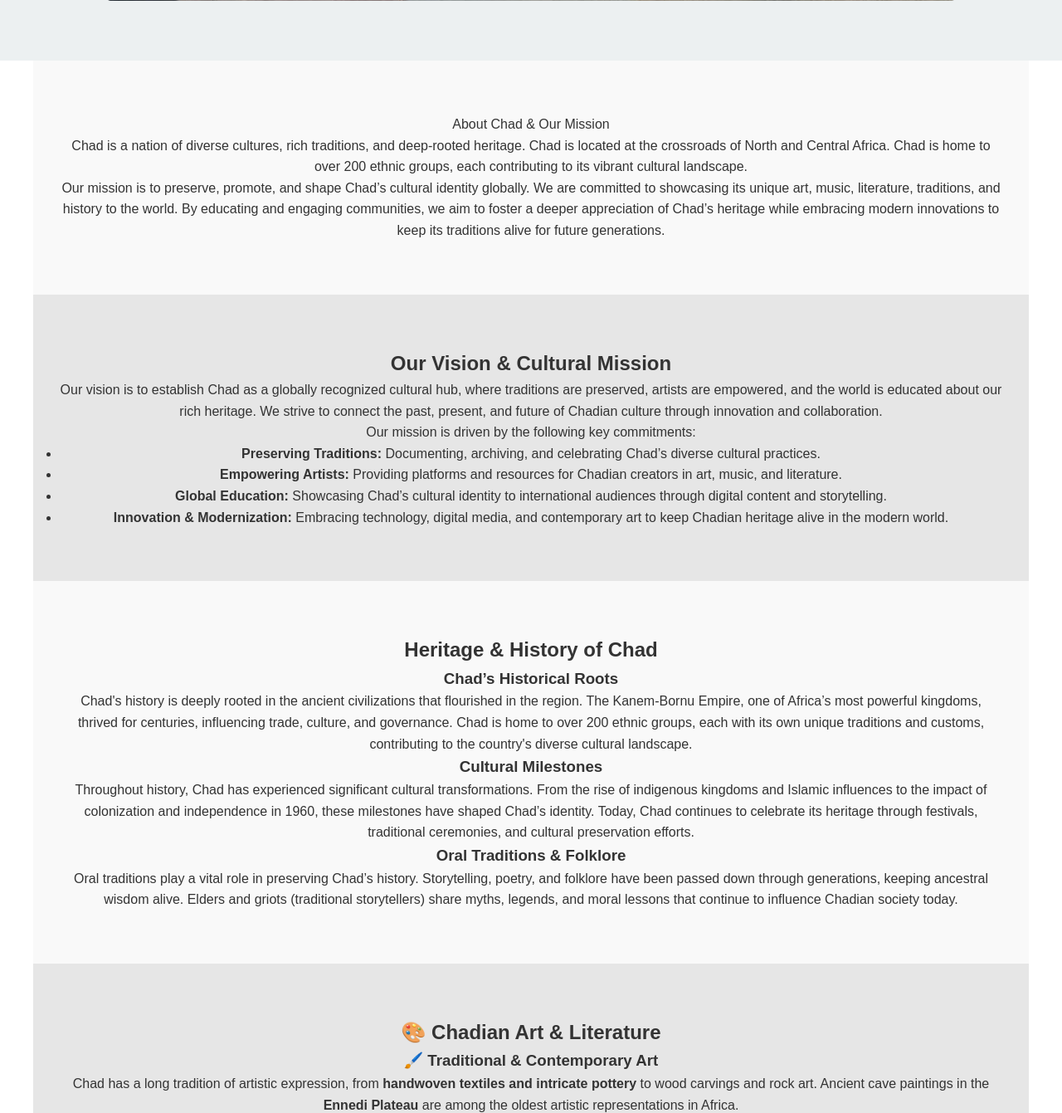
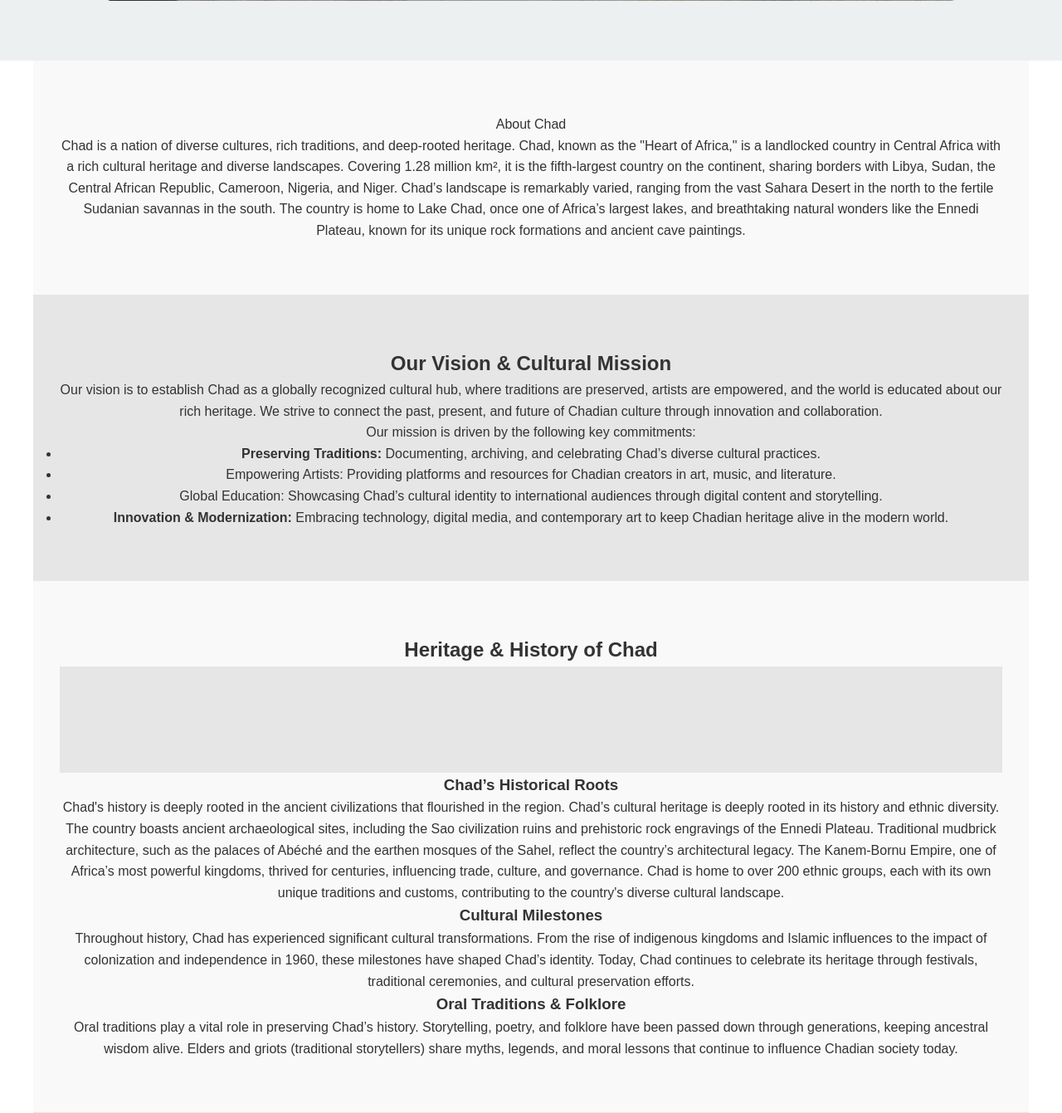
Before and after one commit to Alvila25/tmc, a Django app: page / in a window 1280 px wide. Shown: the part 1130-2471 px from the top of the page at 83% size. Run offline with Django 5.2, Linux system fonts and the light colour scheme.

Commit message:
Update home.html

```diff
--- a/home/templates/home.html
+++ b/home/templates/home.html
@@ -1,9 +1,9 @@
 <!DOCTYPE html>
-<html lang="en">
+<html lang="en" dir="ltr">
 <head>
     <meta charset="UTF-8">
     <meta name="viewport" content="width=device-width, initial-scale=1.0">
-    <title>Chadian Cultural Heritage</title>
+    <title data-lang="page_title">Chad My Culture</title>
     <style>
         * { margin: 0; padding: 0; box-sizing: border-box; }
         body { font-family: Arial, sans-serif; line-height: 1.6; color: #333; }
@@ -26,6 +26,8 @@
         .section:nth-child(odd) { background: #f9f9f9; }
         .section:nth-child(even) { background: #e6e6e6; }
         @media (max-width: 768px) { .nav-links { flex-direction: column; } .hero h1 { font-size: 1.8rem; } }
+        #language-select {
+      margin-left: auto; }
     </style>
 </head>
 <body>
@@ -67,39 +69,41 @@
     </div>
 </header>
 
-    <!--About Chad and Our Mission-->
+    <!--About Chad-->
     <section id="about" class="section">
-       <h2 data-lang="section_about"></h2>About Chad & Our Mission</h2>
+       <h2 data-lang="section_about"></h2>About Chad</h2>
         <p data-lang="about_text">
-           Chad is a nation of diverse cultures, rich traditions, and deep-rooted heritage. Chad is located at the crossroads of North and Central Africa.
-         Chad is home to over 200 ethnic groups, each contributing to its vibrant cultural landscape.</p>
-        <p>
-            Our mission is to preserve, promote, and shape Chad’s cultural identity globally. We are committed to showcasing its unique art, music, literature, traditions, and history to the world. By educating and engaging communities, we aim to foster a deeper appreciation of Chad’s heritage while embracing modern innovations to keep its traditions alive for future generations.
+            Chad is a nation of diverse cultures, rich traditions, and deep-rooted heritage. Chad, known as the "Heart of Africa," is a landlocked country in Central Africa with a rich cultural heritage and diverse landscapes.
+            Covering 1.28 million km², it is the fifth-largest country on the continent, sharing borders with Libya, Sudan, the Central African Republic, Cameroon, Nigeria, and Niger.
+            Chad’s landscape is remarkably varied, ranging from the vast Sahara Desert in the north to the fertile Sudanian savannas in the south.
+            The country is home to Lake Chad, once one of Africa’s largest lakes, and breathtaking natural wonders like the Ennedi Plateau, known for its unique rock formations and ancient cave paintings.
         </p>
     </section>
 
     <!--Our Vision and Cultural Mission-->
     <section id="vision" class="section">
         <h2 data-lang="section_vision">Our Vision & Cultural Mission</h2>
-        <p data-lang="vision_text">
-         Our vision is to establish Chad as a globally recognized cultural hub, where traditions are preserved, artists are empowered, and the world is educated about our rich heritage. We strive to connect the past, present, and future of Chadian culture through innovation and collaboration.</p>
-        <p>Our mission is driven by the following key commitments:</p>
+        <p data-lang="vision_text">Our vision is to establish Chad as a globally recognized cultural hub, where traditions are preserved, artists are empowered, and the world is educated about our rich heritage.
+            We strive to connect the past, present, and future of Chadian culture through innovation and collaboration.</p>
+        <p  data-lang="vision_text">Our mission is driven by the following key commitments:</p>
         <ul>
-            <li><strong>Preserving Traditions:</strong> Documenting, archiving, and celebrating Chad’s diverse cultural practices.</li>
-            <li><strong>Empowering Artists:</strong> Providing platforms and resources for Chadian creators in art, music, and literature.</li>
-            <li><strong>Global Education:</strong> Showcasing Chad’s cultural identity to international audiences through digital content and storytelling.</li>
-            <li><strong>Innovation & Modernization:</strong> Embracing technology, digital media, and contemporary art to keep Chadian heritage alive in the modern world.</li>
+            <li><strong data-lang="vision_text">Preserving Traditions:</strong> Documenting, archiving, and celebrating Chad’s diverse cultural practices.</li>
+            <li><strong data-lang="vision_text"></strong>Empowering Artists:</strong> Providing platforms and resources for Chadian creators in art, music, and literature.</li>
+            <li><strong data-lang="vision_text"></strong>Global Education:</strong> Showcasing Chad’s cultural identity to international audiences through digital content and storytelling.</li>
+            <li><strong data-lang="vision_text">Innovation & Modernization:</strong> Embracing technology, digital media, and contemporary art to keep Chadian heritage alive in the modern world.</li>
         </ul>
     </section>
 
     <!-- History & Heritage Section -->
     <section id="history" class="section">
         <h2 data-lang="section_history">Heritage & History of Chad</h2>
+        <div class="section box"></div>
         <h3 data-lang="history_roots">Chad’s Historical Roots</h3>
         <p data-lang="history_text">
-            Chad's history is deeply rooted in the ancient civilizations that flourished in the region. The Kanem-Bornu Empire, one of Africa’s most powerful kingdoms, thrived for centuries, influencing trade, culture, and governance. Chad is home to over 200 ethnic groups, each with its own unique traditions and customs, contributing to the country's diverse cultural landscape.
+            Chad's history is deeply rooted in the ancient civilizations that flourished in the region. Chad’s cultural heritage is deeply rooted in its history and ethnic diversity. The country boasts ancient archaeological sites, including the Sao civilization ruins and prehistoric rock engravings of the Ennedi Plateau.
+            Traditional mudbrick architecture, such as the palaces of Abéché and the earthen mosques of the Sahel, reflect the country’s architectural legacy.
+            The Kanem-Bornu Empire, one of Africa’s most powerful kingdoms, thrived for centuries, influencing trade, culture, and governance. Chad is home to over 200 ethnic groups, each with its own unique traditions and customs, contributing to the country's diverse cultural landscape.
         </p>
-
          <h3 data-lang="cultural_milestones">Cultural Milestones</h3>
         <p data-lang="milestones_text">
             Throughout history, Chad has experienced significant cultural transformations. From the rise of indigenous kingdoms and Islamic influences to the impact of colonization and independence in 1960, these milestones have shaped Chad’s identity. Today, Chad continues to celebrate its heritage through festivals, traditional ceremonies, and cultural preservation efforts.
@@ -199,7 +203,7 @@
         <p data-lang="tourism_text1">
             Chad is home to remarkable natural and historical landmarks that reflect its cultural and environmental significance. One of the most famous is <span class="highlight">Zakouma National Park</span>, a protected wildlife sanctuary known for its elephants, lions, and diverse ecosystems.
         </p>
-        <p data-lang="tourism_text1"
+        <p data-lang="tourism_text1">
             The <span class="highlight">Ennedi Plateau</span>, a UNESCO World Heritage Site, is a breathtaking rock formation featuring ancient cave paintings that date back thousands of years. Another key landmark is <span class="highlight">Lake Chad</span>, once one of the largest lakes in Africa, playing a crucial role in the region’s history and economy.
         </p>
 
@@ -307,7 +311,7 @@
         </div>
 
         <div class="proverb">
-            <h3 data-lang="proverb_general1" Proverbs by Region</h3>
+            <h3 data-lang="proverb_general1"> Proverbs by Region</h3>
             <p data-lang="proverb_text2"><span class="highlight">Kanembu Proverb:</span> <br> <strong>"A tree does not grow taller than the one that gave it shade."</strong></p>
             <p data-lang="proverb_meaning2"><em>Meaning:</em> Respect and honor those who have supported and guided you.</p>
 
@@ -500,7 +504,7 @@
         <div class="tour-list">
             <!-- Virtual Tour 1 -->
             <div class="tour-card">
-                <h3 data-lang="tour_festival" 🌍 360° Tour: Gerewol Festival</h3>
+                <h3 data-lang="tour_festival"> 🌍 360° Tour: Gerewol Festival</h3>
                 <p data-lang="tour_text1">Step into the world of the Gerewol Festival, a breathtaking cultural event featuring dance, music, and tradition.</p>
                 <iframe src="https://www.youtube.com/embed/YOUR_360_VIDEO_ID" title="Cultural video"></iframe>
                 <a href="https://www.your360tour.com" class="experience-btn">Start 360° Tour</a>
@@ -679,35 +683,126 @@
                 <a href="support-artists.html" class="action-btn">Support an Artist</a>
             </div>
         </div>
-
     </section>
 
-
-    <!-- 📞 Contact Section -->
     <section id="contact" class="section">
         <h2 data-lang="section_contact">📞Contact & Collaborate</h2>
-        <p data-lang="contact_text"> Connect with us to contribute, collaborate, or learn more about Chadian culture.</p>
-
+        <p data-lang="contact_text">Connect with us to contribute, collaborate, or learn more about Chadian culture.</p>
         <form class="contact-form" id="contactForm">
-            <label for="name">Your Name</label>
-            <input type="text" id="name" name="name" required>
-
-            <label for="email">Your Email</label>
-            <input type="email" id="email" name="email" required>
-
-            <label for="message">Your Message</label>
-            <textarea id="message" name="message" rows="5" required></textarea>
-
+            <div>
+                <label for="contact-name">Your Name</label>
+                <input type="text" id="contact-name" name="name" autocomplete="name" required>
+            </div>
+            <div>
+                <label for="contact-email">Your Email</label>
+                <input type="email" id="contact-email" name="email" autocomplete="email" required>
+            </div>
+            <div>
+                <label for="contact-message">Your Message</label>
+                <textarea id="contact-message" name="message" rows="5" autocomplete="off" required></textarea>
+            </div>
             <button type="submit">Send Message</button>
         </form>
+    </section>
 
-        <div class="contact-info">
-            <p data-lang="contact_info"> 📍 Address: N'Djamena, Chad</p>
-            <p data-lang="contact_email"> 📧 Email: <a href="mailto:info@chadculture.com">info@chadculture.com</a></p>
-            <p data-lang="contact_phone"> 📞 Phone: +235 123 456 789</p>
+    <!-- Footer -->
+    <footer id="footer" class="section">
+        <div class="footer-content">
+            <div class="contact-info">
+                <h4 data-lang="footer_us"> Contact Us</h4>
+                <p data-lang="footer_text"> Email: info@tchadmaculture.com</p>
+                <p data-lang="footer_text1"> Phone: +235 64 74 76 26</p>
+                <p data-lang="footer_text2"> Address N'Djamena, Chad</p>
+            </div>
+            <div class="social-media">
+                <h4 data-lang="footer_us1"> Follow Us</h4>
+                <p><a href="#">Facebook</a> | <a href="#">Instagram</a> | <a href="#">Twitter</a></p>
+            </div>
         </div>
-    </section>
-</>
+</footer>
+<!-- JavaScript -->
+<script>
+    // Mobile Menu Toggle
+    document.querySelector('.menu-toggle').addEventListener('click', () => {
+        document.querySelector('.nav-links').classList.toggle('active');
+    });
 
+    // Smooth Scroll
+    document.querySelectorAll('a[href^="#"]').forEach(anchor => {
+        anchor.addEventListener('click', function (e) {
+            e.preventDefault();
+            document.querySelector(this.getAttribute('href')).scrollIntoView({
+                behavior: 'smooth'
+            });
+        });
+    });
+
+    // Dark Mode Toggle
+    document.getElementById('dark-mode-toggle').addEventListener('click', () => {
+        document.body.classList.toggle('dark-mode');
+    });
+</script>
+<script>
+    const translations = {
+      en: {
+        menu_about: "About",
+        menu_history: "History & Heritage",
+        menu_art: "Art & Literature",
+        menu_music: "Music & Performing Arts",
+        menu_gallery: "Gallery",
+        menu_contact: "Contact",
+        hero_title: "Celebrate and Preserve Chadian Culture",
+        hero_text: "Explore Chad’s rich cultural heritage, engage with local traditions, and contribute to preserving our history.",
+        hero_button: "Join Us",
+        section_about: "About Chad",
+        about_text: "Chad is a nation of diverse cultures, rich traditions, and deep-rooted heritage...",
+        section_vision: "Our Vision & Cultural Mission",
+        vision_text: "Our vision is to establish Chad as a globally recognized cultural hub...",
+      },
+      fr: {
+        menu_about: "À propos",
+        menu_history: "Histoire & Patrimoine",
+        menu_art: "Art & Littérature",
+        menu_music: "Musique & Arts de la scène",
+        menu_gallery: "Galerie",
+        menu_contact: "Contact",
+        hero_title: "Célébrez et préservez la culture tchadienne",
+        hero_text: "Explorez le riche patrimoine culturel du Tchad, engagez-vous avec les traditions locales et contribuez à préserver notre histoire.",
+        hero_button: "Rejoignez-nous",
+        section_about: "À propos du Tchad",
+        about_text: "Le Tchad est une nation de cultures diverses, de traditions riches et d’un patrimoine profondément enraciné...",
+        section_vision: "Notre vision et mission culturelle",
+        vision_text: "Notre vision est d'établir le Tchad comme un centre culturel mondialement reconnu...",
+      },
+      ar: {
+        menu_about: "حول",
+        menu_history: "التاريخ والتراث",
+        menu_art: "الفن والأدب",
+        menu_music: "الموسيقى وفنون الأداء",
+        menu_gallery: "معرض الصور",
+        menu_contact: "اتصال",
+        hero_title: "الاحتفال بالثقافة التشادية والحفاظ عليها",
+        hero_text: "استكشف التراث الثقافي الغني لتشاد، وشارك في التقاليد المحلية، وساهم في الحفاظ على تاريخنا.",
+        hero_button: "انضم إلينا",
+        section_about: "عن تشاد",
+        about_text: "تشاد هي أمة ذات ثقافات متنوعة وتقاليد غنية وتراث عميق الجذور...",
+        section_vision: "رؤيتنا والمهمة الثقافية",
+        vision_text: "رؤيتنا هي أن نجعل تشاد مركزًا ثقافيًا معترفًا به عالميًا...",
+      }
+    };
+
+    const elements = document.querySelectorAll('[data-lang]');
+    const languageSelect = document.getElementById('language-select');
+
+    languageSelect.addEventListener('change', function () {
+      const selectedLang = this.value;
+      elements.forEach(el => {
+        const key = el.getAttribute('data-lang');
+        if (translations[selectedLang][key]) {
+          el.textContent = translations[selectedLang][key];
+        }
+      });
+    });
+  </script>
 </body>
-</html>
+</h>
```
